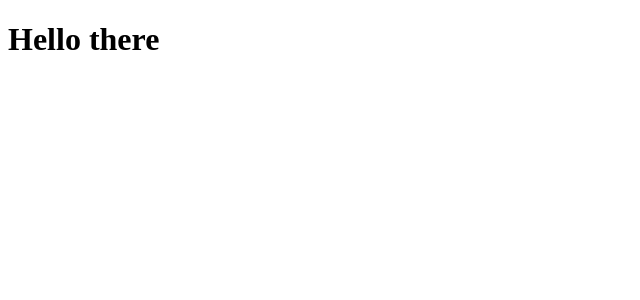
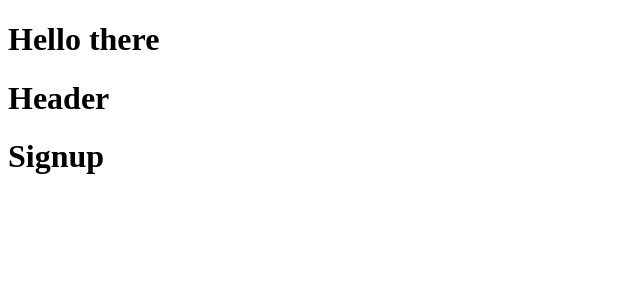
Before and after one commit to mmn92/react-template, a React (Create React App) app: page /signup in a window 1280 px wide. Shown: the top 300 px of the page, without its empty margins (0-640 px from the left). Built offline with nearby package versions, Linux system fonts and the light colour scheme.

Commit message:
create template routes

```diff
--- /dev/null
+++ b/src/Routes.tsx
@@ -0,0 +1,24 @@
+import React from "react";
+import { Navigate, Outlet, Route, Routes } from "react-router-dom";
+
+function AppRoutes() {
+  return (
+    <Routes>
+      <Route path="/" element={<Navigate to="/login" />} />
+      <Route path="login" element={<h1>Login page</h1>} />
+      <Route
+        element={
+          <>
+            <h1>Header</h1>
+            <Outlet />
+          </>
+        }
+      >
+        <Route path="signup" element={<h1>Signup</h1>} />
+        <Route path="test" element={<h1>Home</h1>} />
+      </Route>
+    </Routes>
+  );
+}
+
+export default AppRoutes;
--- a/src/components/App/App.tsx
+++ b/src/components/App/App.tsx
@@ -1,9 +1,14 @@
 import React from "react";
+import { BrowserRouter } from "react-router-dom";
+import AppRoutes from "../../Routes";
 
 function App() {
   return (
     <div className="App">
       <h1>Hello there</h1>
+      <BrowserRouter>
+        <AppRoutes />
+      </BrowserRouter>
     </div>
   );
 }
```
